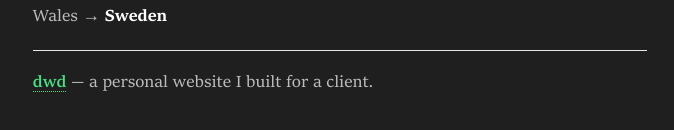
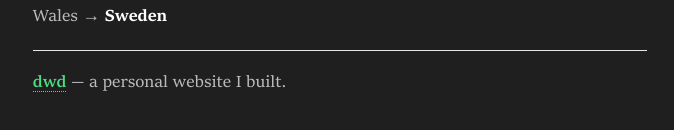
Before and after one commit to levesconte/www, a Next.js app: page / in a window 1280 px wide. Shown: the part 356-486 px from the top of the page, without its empty margins (300-974 px from the left). Built offline with nearby package versions, Linux system fonts and the light colour scheme.

Commit message:
Add small change

```diff
--- a/app/page.tsx
+++ b/app/page.tsx
@@ -48,7 +48,7 @@ export default function Home() {
           >
             dwd
           </a>
-          {` — a personal website I built for a client.`}
+          {` — a personal website I built.`}
           <br />
         </p>
       </main>
```
